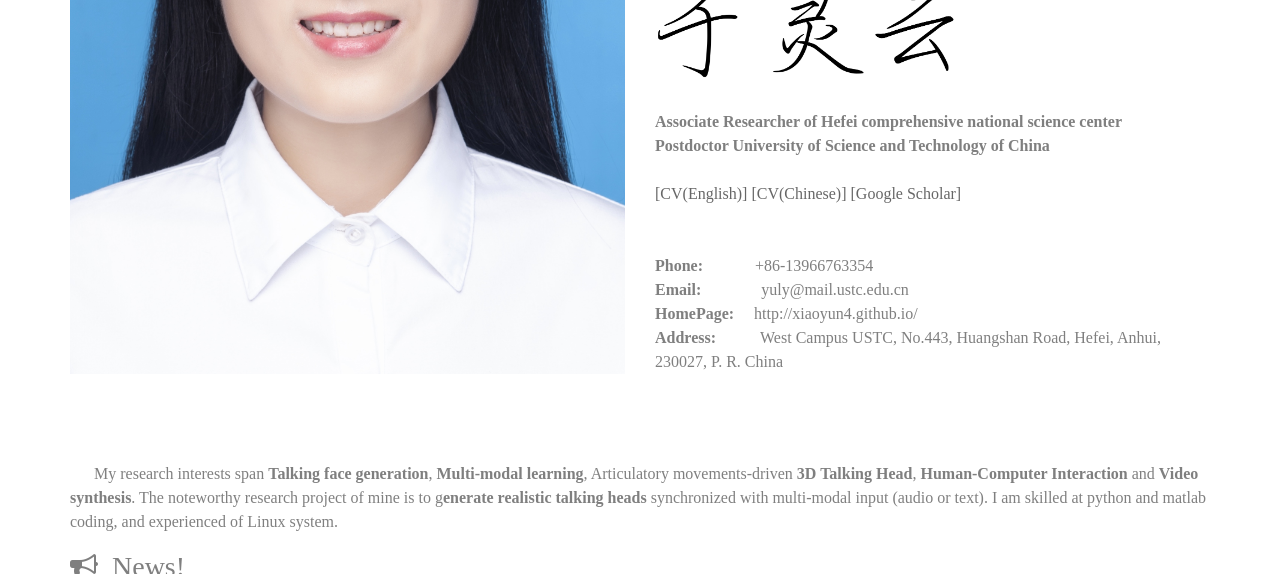
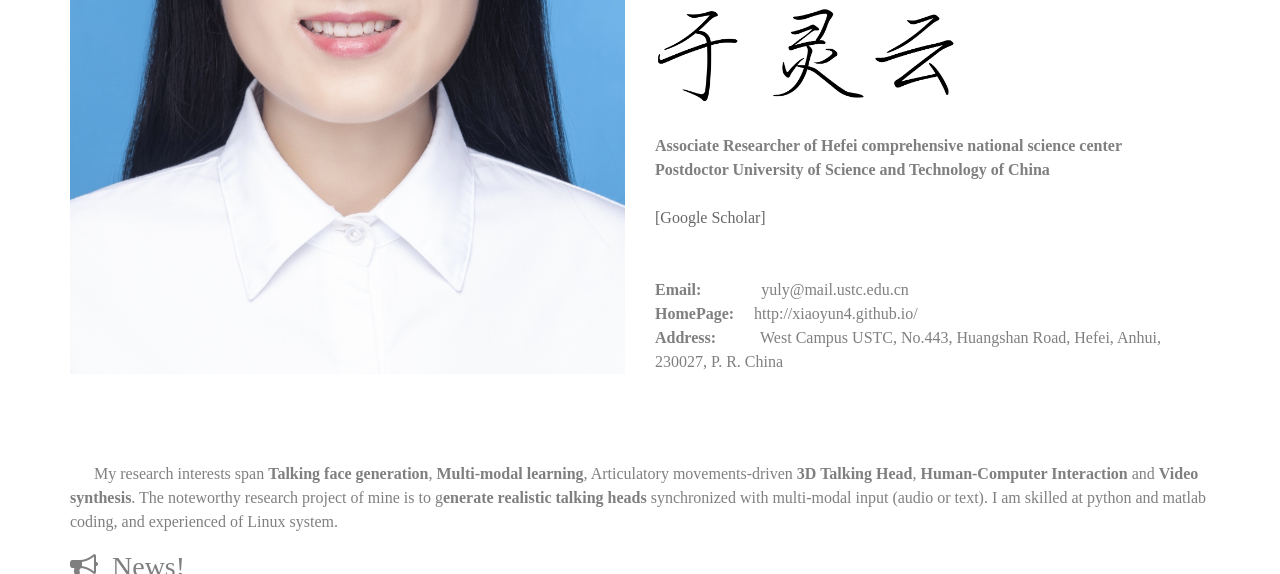
Before and after one commit to xiaoyun4/xiaoyun.github.com, a plain HTML site: page index.html in a window 1280 px wide. Shown: the part 578-1152 px from the top of the page. Drawn offline with Linux system fonts and the light colour scheme; a web font is replaced by a local one.

Commit message:
Update index.html

```diff
--- a/index.html
+++ b/index.html
@@ -74,7 +74,7 @@
 					Lingyun Yu
 				</h2><img src="img/lazyload-ph.png" data-src="img/name.png" class="img-fluid img-style float-lg-none mg-md lazyload" alt="name" />
 				<p class="btn-resize-mode p-1-style mg-clear">
-					<strong>Associate Researcher of Hefei comprehensive national science center<br>Postdoctor University of Science and Technology of China</strong><br><br><a href="./pdf/CV_LingyunYu_Eng.pdf" target="_blank">[CV(English)]</a>&nbsp;<a href="./pdf/CV_LingyunYu_Chn.pdf" target="_blank">[CV(Chinese)]</a>&nbsp;<a href="https://scholar.google.com/citations?hl=zh-CN&amp;user=M1fL0BwAAAAJ" target="_blank">[Google Scholar]</a><br><br><br><strong>Phone:</strong> &nbsp; &nbsp; &nbsp; &nbsp; &nbsp; &nbsp; +86-13966763354<br><strong>Email:</strong>&nbsp; &nbsp; &nbsp; &nbsp; &nbsp; &nbsp; &nbsp; &nbsp;yuly@mail.ustc.edu.cn<br><strong>HomePage:</strong> &nbsp; &nbsp; http://xiaoyun4.github.io/<br><strong>Address:</strong>&nbsp; &nbsp; &nbsp; &nbsp; &nbsp; &nbsp;West Campus USTC, No.443, Huangshan Road, Hefei, Anhui, 230027, P. R. China<br>
+					<strong>Associate Researcher of Hefei comprehensive national science center<br>Postdoctor University of Science and Technology of China</strong><br><br><a href="https://scholar.google.com/citations?hl=zh-CN&amp;user=M1fL0BwAAAAJ" target="_blank">[Google Scholar]</a><br><br><br><strong>Email:</strong>&nbsp; &nbsp; &nbsp; &nbsp; &nbsp; &nbsp; &nbsp; &nbsp;yuly@mail.ustc.edu.cn<br><strong>HomePage:</strong> &nbsp; &nbsp; http://xiaoyun4.github.io/<br><strong>Address:</strong>&nbsp; &nbsp; &nbsp; &nbsp; &nbsp; &nbsp;West Campus USTC, No.443, Huangshan Road, Hefei, Anhui, 230027, P. R. China<br>
 				</p>
 			</div>
 		</div>
```
